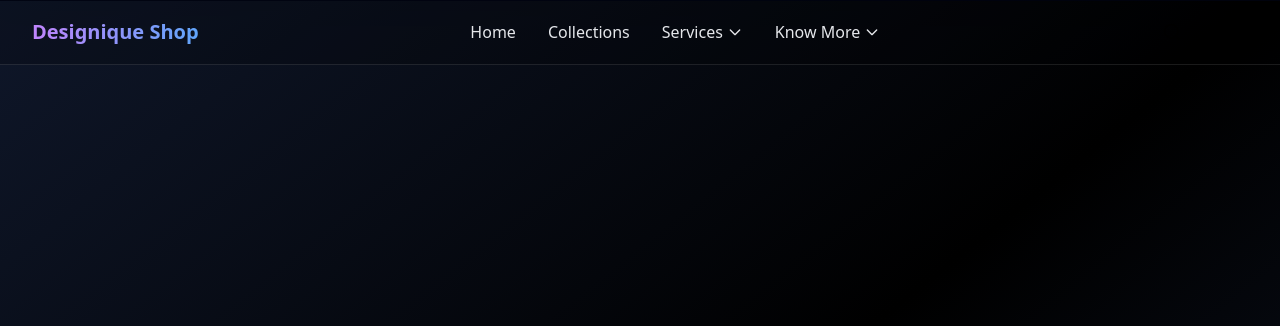
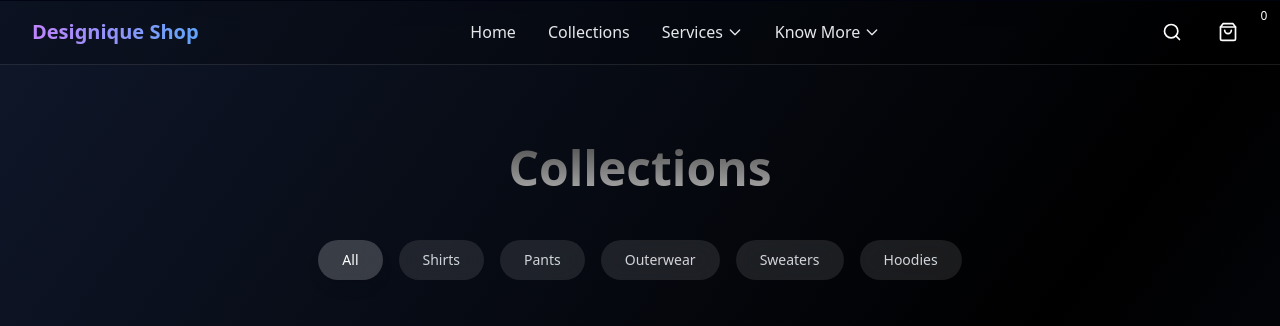
Before and after one commit to tashifkhan/Designique-rideHack24, a Next.js app in the folder frontend/: page /shop/collections in a window 1280 px wide. Before the commit this address had no page. Shown: the top 326 px of the page. Built offline with nearby package versions, Linux system fonts and the light colour scheme.

Commit message:
added collections page

```diff
--- a/frontend/app/shop/checkout/page.tsx
+++ b/frontend/app/shop/checkout/page.tsx
@@ -36,7 +36,7 @@ export default function CheckoutPage() {
 						Your cart is empty
 					</h1>
 					<Button
-						onClick={() => router.push("/")}
+						onClick={() => router.push("/shop/collections")}
 						className="bg-white/20 hover:bg-white/30 transition-all duration-300 rounded-xl"
 					>
 						Continue Shopping
--- /dev/null
+++ b/frontend/app/shop/collections/page.tsx
@@ -0,0 +1,138 @@
+"use client";
+
+import { useState } from "react";
+import Image from "next/image";
+import { Button } from "@/components/ui/button";
+
+interface Product {
+	id: number;
+	name: string;
+	price: number;
+	category: string;
+	image: string;
+}
+
+const Collections = () => {
+	const [selectedCategory, setSelectedCategory] = useState<string>("all");
+
+	const products: Product[] = [
+		{
+			id: 1,
+			name: "Premium Cotton T-Shirt",
+			price: 29.99,
+			category: "shirts",
+			image: "https://images.unsplash.com/photo-1618219908412-a29a1bb7b86e",
+		},
+		{
+			id: 2,
+			name: "Slim Fit Jeans",
+			price: 59.99,
+			category: "pants",
+			image: "https://images.unsplash.com/photo-1618219908412-a29a1bb7b86e",
+		},
+		{
+			id: 3,
+			name: "Leather Jacket",
+			price: 199.99,
+			category: "outerwear",
+			image: "https://images.unsplash.com/photo-1618219908412-a29a1bb7b86e",
+		},
+		{
+			id: 4,
+			name: "Knit Sweater",
+			price: 79.99,
+			category: "sweaters",
+			image: "https://images.unsplash.com/photo-1618219908412-a29a1bb7b86e",
+		},
+		{
+			id: 5,
+			name: "Hooded Sweatshirt",
+			price: 49.99,
+			category: "hoodies",
+			image: "https://images.unsplash.com/photo-1618219908412-a29a1bb7b86e",
+		},
+		{
+			id: 6,
+			name: "Cargo Pants",
+			price: 69.99,
+			category: "pants",
+			image: "https://images.unsplash.com/photo-1618219908412-a29a1bb7b86e",
+		},
+	];
+
+	const categories = [
+		"all",
+		"shirts",
+		"pants",
+		"outerwear",
+		"sweaters",
+		"hoodies",
+	];
+
+	const filteredProducts =
+		selectedCategory === "all"
+			? products
+			: products.filter((product) => product.category === selectedCategory);
+
+	return (
+		<div className="min-h-screen p-8 pt-36">
+			{/* Header */}
+			<header className="mb-12 text-center">
+				<h1 className="font-bold text-center bg-gradient-to-b from-neutral-600 to-white  bg-clip-text text-transparent text-5xl pb-12">
+					Collections
+				</h1>
+				<div className="flex justify-center gap-4 flex-wrap">
+					{categories.map((category) => (
+						<Button
+							key={category}
+							onClick={() => setSelectedCategory(category)}
+							className={`px-6 py-2 rounded-full backdrop-blur-md transition-all duration-300
+                ${
+									selectedCategory === category
+										? "bg-white/20 text-white shadow-lg"
+										: "bg-white/10 text-gray-300 hover:bg-white/15"
+								}`}
+						>
+							{category.charAt(0).toUpperCase() + category.slice(1)}
+						</Button>
+					))}
+				</div>
+			</header>
+
+			{/* Products Grid */}
+			<div className="grid grid-cols-1 md:grid-cols-2 lg:grid-cols-3 gap-8">
+				{filteredProducts.map((product) => (
+					<div
+						key={product.id}
+						className="group relative rounded-xl overflow-hidden backdrop-blur-md bg-white/10
+                     hover:bg-white/15 transition-all duration-300 shadow-xl"
+					>
+						<div className="relative w-full pt-[133%]">
+							<Image
+								src={product.image}
+								alt={product.name}
+								fill
+								style={{ objectFit: "cover" }}
+								className="absolute top-0 left-0 h-full w-full group-hover:scale-105 transition-transform duration-300"
+							/>
+						</div>
+						<div className="p-6">
+							<h3 className="text-xl font-semibold text-white mb-2">
+								{product.name}
+							</h3>
+							<p className="text-gray-300 mb-4">${product.price.toFixed(2)}</p>
+							<Button
+								className="w-full py-3 px-6 rounded-xl bg-white/20 text-white
+                         hover:bg-white/30 transition-all duration-300 backdrop-blur-sm"
+							>
+								Add to Cart
+							</Button>
+						</div>
+					</div>
+				))}
+			</div>
+		</div>
+	);
+};
+
+export default Collections;
--- a/frontend/app/shop/layout.tsx
+++ b/frontend/app/shop/layout.tsx
@@ -15,7 +15,10 @@ export default function ShopLayout({
 	return (
 		<>
 			<ThemeProvider attribute="class" defaultTheme="dark" enableSystem={false}>
-				<div className="min-h-screen bg-gradient-to-br from-slate-900 via-[#000] to-slate-900">
+				<div
+					className="min-h-screen bg-gradient-to-br from-slate-900 via-[#000] to-slate-900"
+					suppressHydrationWarning
+				>
 					<main>{children}</main>
 					<Toaster />
 				</div>
--- a/frontend/components/navbar/NavBarShop.tsx
+++ b/frontend/components/navbar/NavBarShop.tsx
@@ -153,7 +153,7 @@ export default function NavbarShop() {
 							{["Home", "Collections"].map((item) => (
 								<div key={item} className="relative group">
 									<Link
-										href={item == "Home" ? "/" : `/${item.toLowerCase()}`}
+										href={item == "Home" ? "/" : `/shop/${item.toLowerCase()}`}
 										className="block text-gray-200 hover:text-purple-400 transition-colors duration-300"
 									>
 										{item}
--- a/frontend/next.config.js
+++ b/frontend/next.config.js
@@ -3,8 +3,9 @@ const nextConfig = {
   // output: 'export',
   eslint: {
     ignoreDuringBuilds: true,
+    reactStrictMode: true,
   },
-  images: { unoptimized: true },
+  images: { domains: ["images.unsplash.com"], unoptimized: false },
 };
 
 module.exports = nextConfig;
--- a/frontend/package.json
+++ b/frontend/package.json
@@ -146,6 +146,12 @@
 
 		"zustand": "^5.0.2"
 
+	},
+
+	"devDependencies": {
+
+		"@tailwindcss/aspect-ratio": "^0.4.2"
+
 	}
 
 }
```
Also changed, not shown: 1 other file (tests, documents, lock files or other folders).
